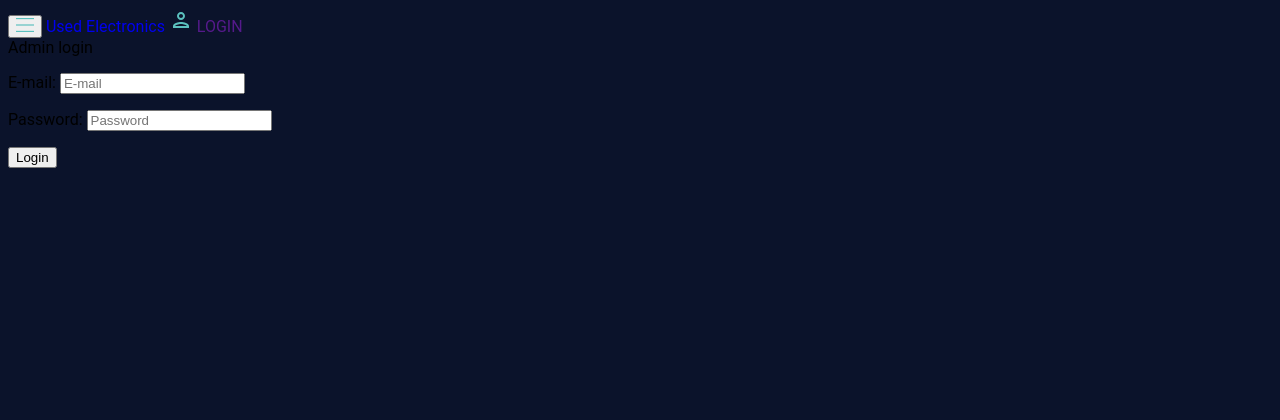
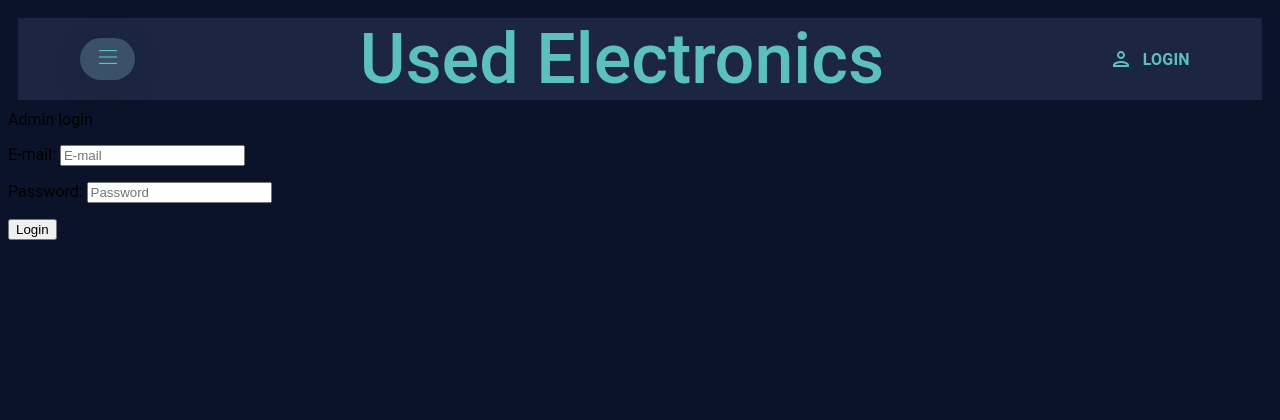
Before and after one commit to Folen0909/used_electronics, a PHP site: page /php/admin.php in a window 1280 px wide. Shown: the top 420 px of the page. Run offline with PHP 8.4, Linux system fonts and the light colour scheme.

Commit message:
Added style for navigation part

```diff
--- a/style/style.css
+++ b/style/style.css
@@ -8,6 +8,7 @@
     --button: #ffffffff;
 
 }
+
 html, body {
     height: 100%;
 }
@@ -40,3 +41,56 @@ ul {
 a {
     text-decoration: none;
 }
+
+/* Navigation */
+
+nav {
+    display: flex;
+    flex-direction: row;
+    justify-content: space-between;
+    align-items: center;
+    margin: 10px;
+    background-color: var(--secondary);
+}
+
+nav span {
+    font-size: 70px;
+    font-weight: 500;
+    color: var(--text);
+    padding: 10px;
+}
+
+.menu {
+    background-color: var(--accent);
+    width: 55px;
+    height: 41.8px;
+    border: var(--button);
+    border-radius: 70px;
+    box-shadow: 0px 8px 40px rgba(0, 0, 0, 0.08);
+    margin-left: 5%;
+}
+
+.menu:focus {
+    outline: 3px solid var(--accent);
+}
+
+.login {
+    display: flex;
+    align-items: center;
+    margin-right: 5%;
+}
+
+.login:focus {
+    outline: 3px solid var(--text);
+}
+
+.login:hover {
+    background-color: var(--accent);
+}
+
+.login span {
+    font-weight: 700;
+    font-size: 16px;
+    letter-spacing: 0.2px;
+    color: var(--text);
+}
```
